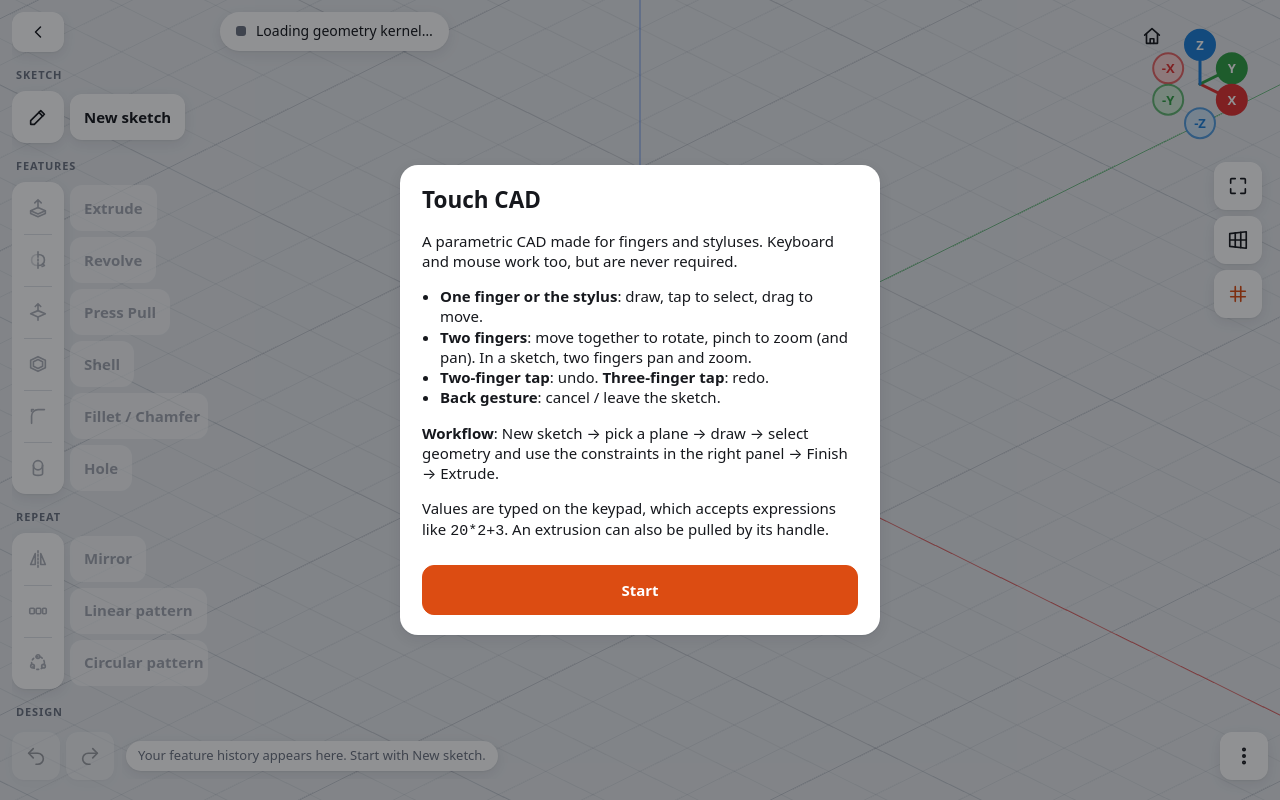
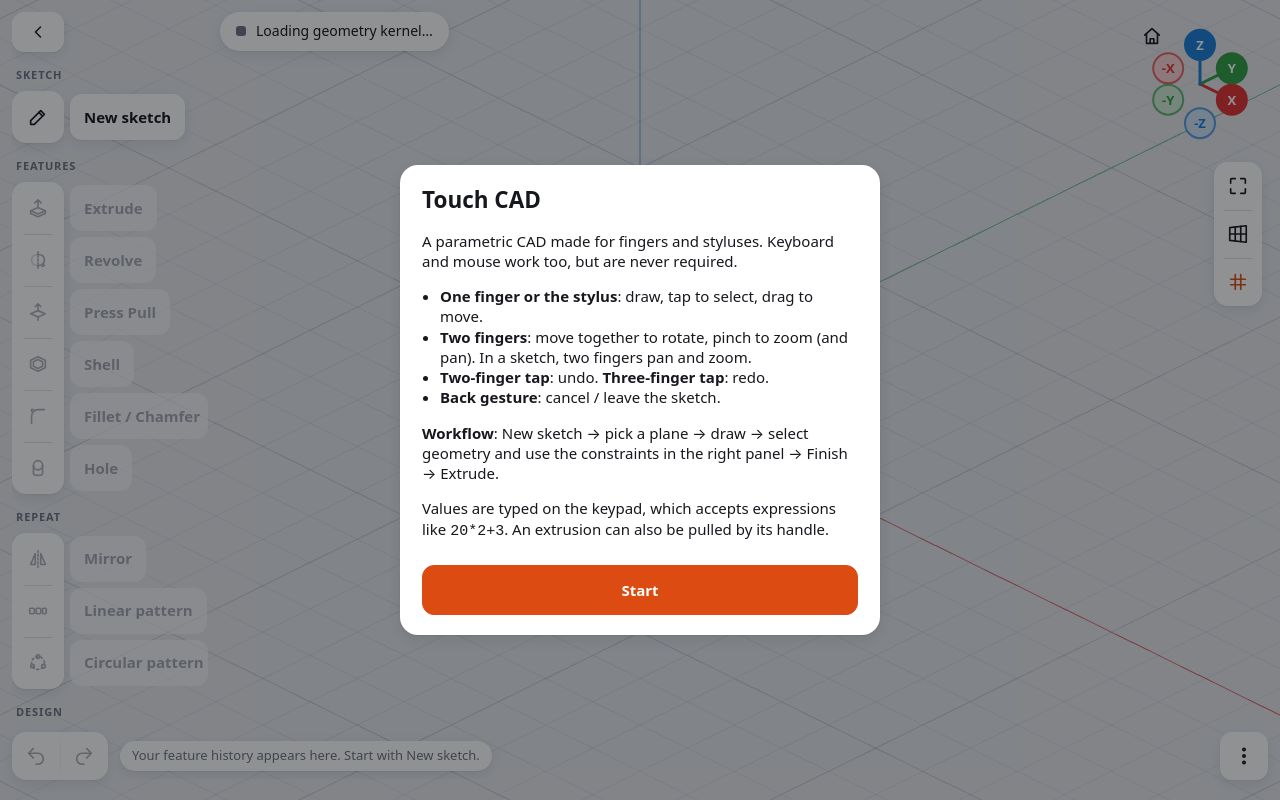
Before and after one commit to yighy/wafflecad, a website built with Vite: page index.html in a window 1280 px wide. Built offline with nearby package versions, Linux system fonts and the light colour scheme; what @salusoft89/planegcs would draw is missing.

Commit message:
Group undo/redo and the view buttons into shared cards

```diff
--- a/src/style.css
+++ b/src/style.css
@@ -395,17 +395,49 @@
 .gizmo-bubble.neg text {
   fill: var(--c);
 }
+/* Button groups (view buttons, undo/redo): one shared card, thin separators between buttons. */
+#view-buttons,
+#timeline .history {
+  display: flex;
+  background: var(--card);
+  border-radius: 14px;
+  box-shadow: var(--shadow);
+}
 #view-buttons {
-  display: flex;
   flex-direction: column;
-  gap: 6px;
 }
-#view-buttons button {
+#view-buttons button,
+#timeline .history button {
+  position: relative;
   width: 48px;
   height: 48px;
   padding: 0;
   border: none;
-  box-shadow: var(--shadow);
+  background: transparent;
+  box-shadow: none;
+}
+#view-buttons button + button::before,
+#timeline .history button + button::before {
+  content: "";
+  position: absolute;
+  background: var(--line);
+}
+#view-buttons button + button::before {
+  left: 10px;
+  right: 10px;
+  top: 0;
+  height: 1px;
+}
+#timeline .history button + button::before {
+  top: 10px;
+  bottom: 10px;
+  left: 0;
+  width: 1px;
+}
+#view-buttons button:active,
+#timeline .history button:active {
+  background: var(--line);
+  box-shadow: inset 0 0 0 4px var(--card);
 }
 #view-buttons button.on {
   color: var(--accent);
@@ -752,11 +784,6 @@
 #chips > * {
   pointer-events: auto;
 }
-#timeline .history {
-  display: flex;
-  gap: 6px;
-}
-#timeline .history button,
 #menu {
   width: 48px;
   height: 48px;
```
